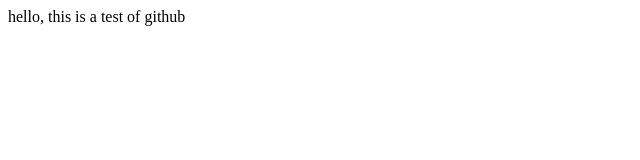
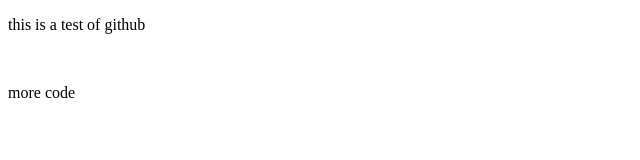
Before and after one commit to skylimitS/youtube.demo, a plain HTML site: page index.html in a window 1280 px wide. Shown: the whole page, without its empty margins (0-640 px from the left). Drawn offline with Linux system fonts and the light colour scheme.

Commit message:
more change

```diff
--- a/index.html
+++ b/index.html
@@ -4,6 +4,8 @@
 		<title>Insert title here</title>
 	</head>
 	<body>
-		hello, this is a test of github
+		<p> this is a test of github</p>
+		<br>
+		<p>more code</p>
 	</body>
 </html>
```
